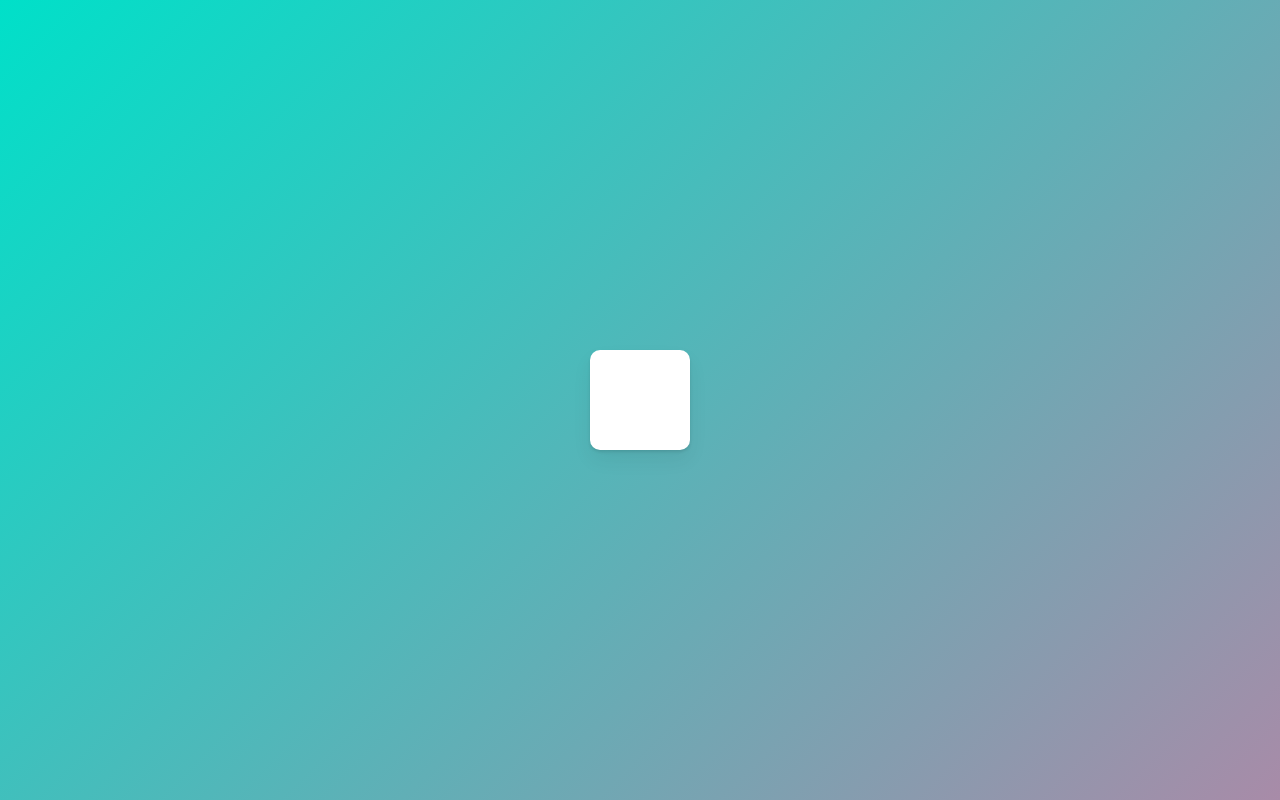
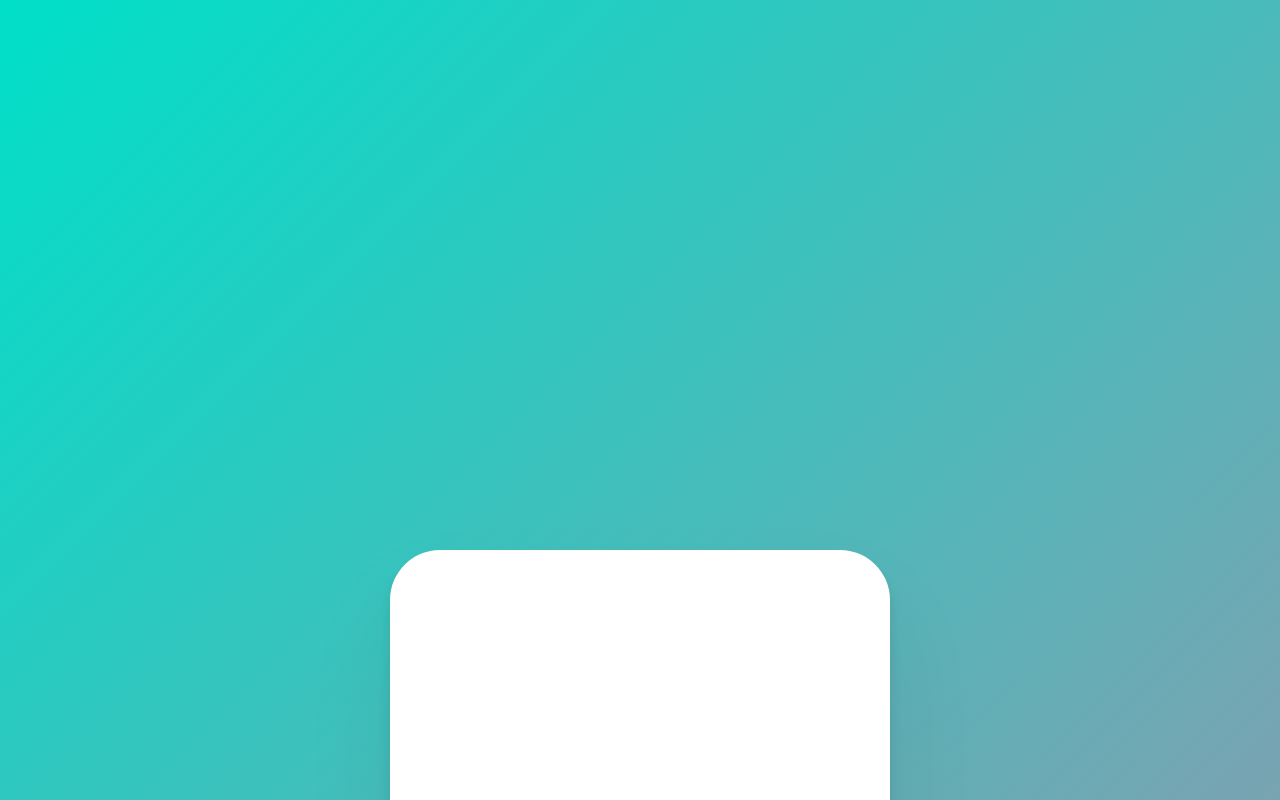
Before and after one commit to devkmins/react_framer_motion, a React (Create React App) app: page / in a window 1280 px wide. Shown: the top 800 px of the page. Built offline with nearby package versions, Linux system fonts and the light colour scheme.

Commit message:
Scroll example

```diff
--- a/src/App.tsx
+++ b/src/App.tsx
@@ -1,12 +1,12 @@
 import styled from "styled-components";
-import { motion, useMotionValue, useTransform } from "framer-motion";
+import { motion, useMotionValue, useScroll, useTransform } from "framer-motion";
 
 const Wrapper = styled(motion.div)`
   display: flex;
   justify-content: center;
   align-items: center;
   width: 100vw;
-  height: 100vh;
+  height: 200vh;
 `;
 
 const Box = styled(motion.div)`
@@ -19,7 +19,7 @@ const Box = styled(motion.div)`
 
 function App() {
   const x = useMotionValue(0);
-  const rotate = useTransform(x, [-800, 800], [-360, 360]);
+  const rotateZ = useTransform(x, [-800, 800], [-360, 360]);
   const gradient = useTransform(
     x,
     [-800, 800],
@@ -29,9 +29,12 @@ function App() {
     ]
   );
 
+  const { scrollYProgress } = useScroll();
+  const scale = useTransform(scrollYProgress, [0, 1], [1, 5]);
+
   return (
     <Wrapper style={{ background: gradient }}>
-      <Box style={{ x, rotateZ: rotate }} drag="x" dragSnapToOrigin />
+      <Box style={{ x, rotateZ, scale }} drag="x" dragSnapToOrigin />
     </Wrapper>
   );
 }
```
